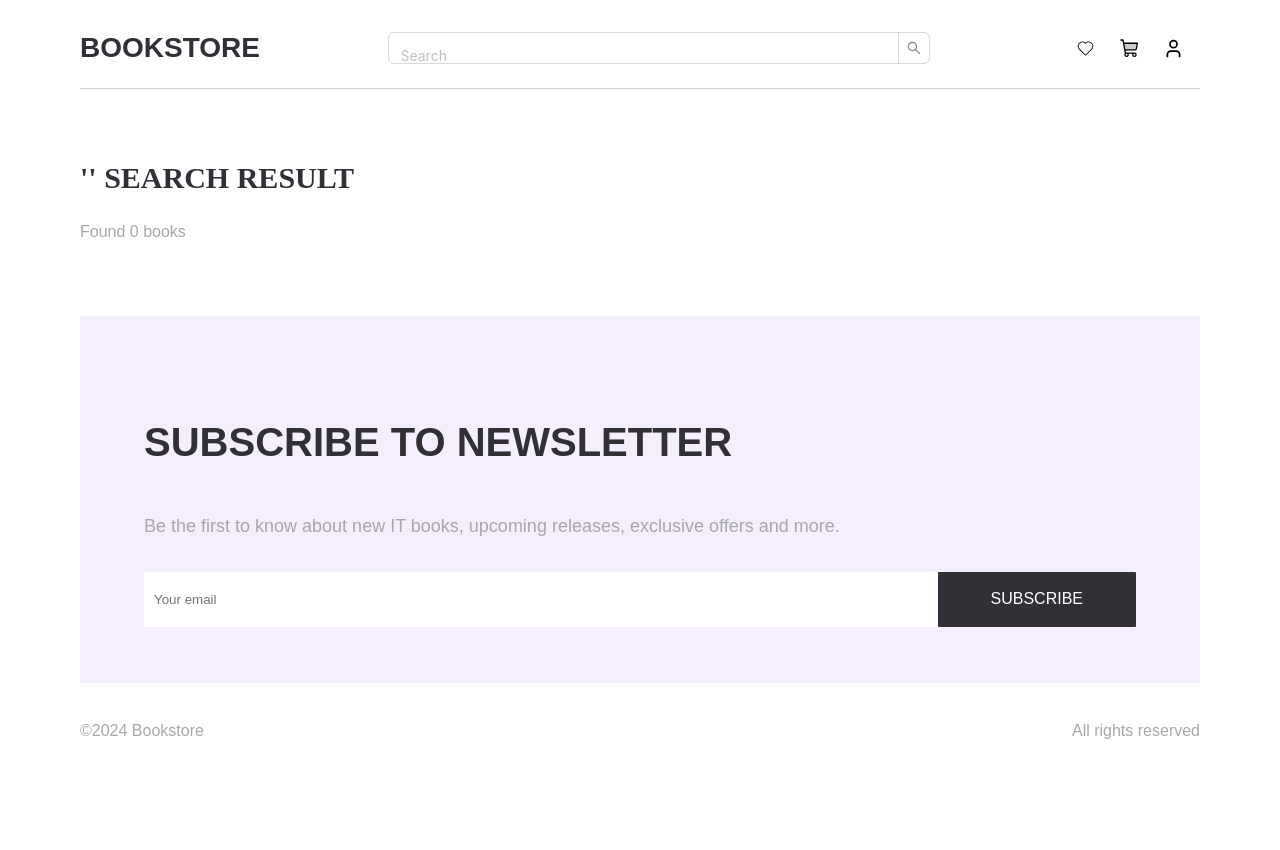
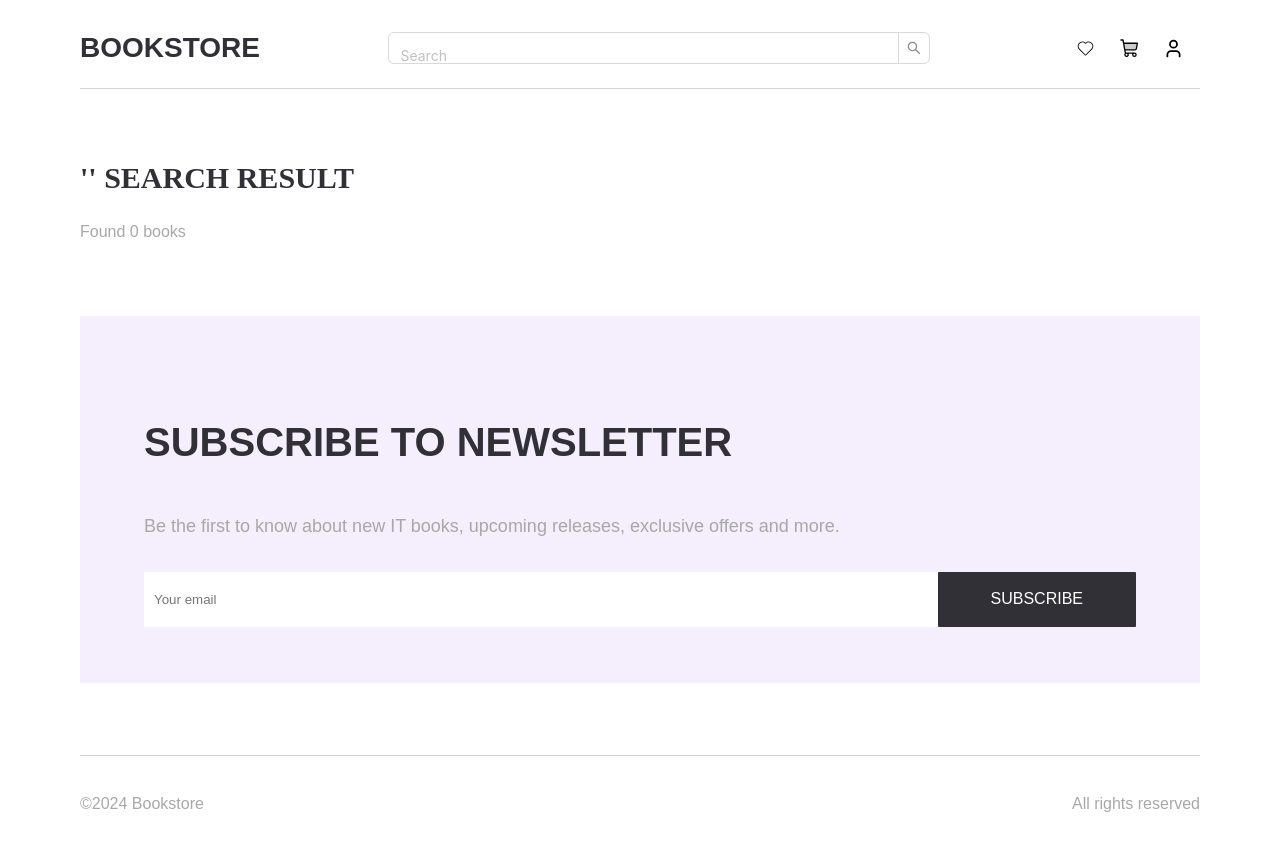
Before and after one commit to teorver/book_store, a React (Vite) app: page /search in a window 1280 px wide. Shown: the top 850 px of the page. Before the commit the page ends 800 px from the top, so only its background shows below. Built offline with nearby package versions, Linux system fonts and the light colour scheme.

Commit message:
refactor: update footer styles

```diff
--- a/src/components/elements/Footer/Footer.css
+++ b/src/components/elements/Footer/Footer.css
@@ -60,6 +60,8 @@
     flex-direction: row;
     justify-content: space-between;
     padding: 36px 0;
+    margin-top: 72px;
+    border-top: 1px solid lightgrey;
 }
 
 .copyright-text{
```
